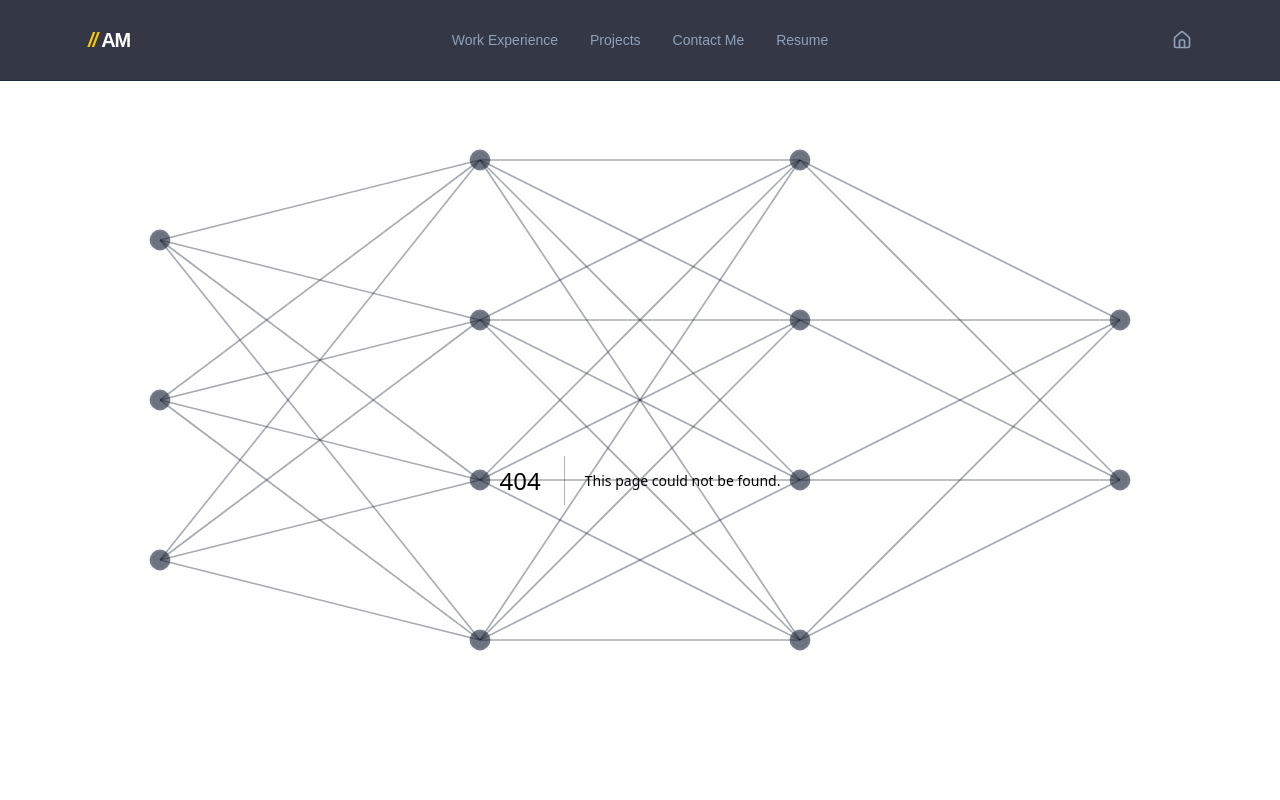
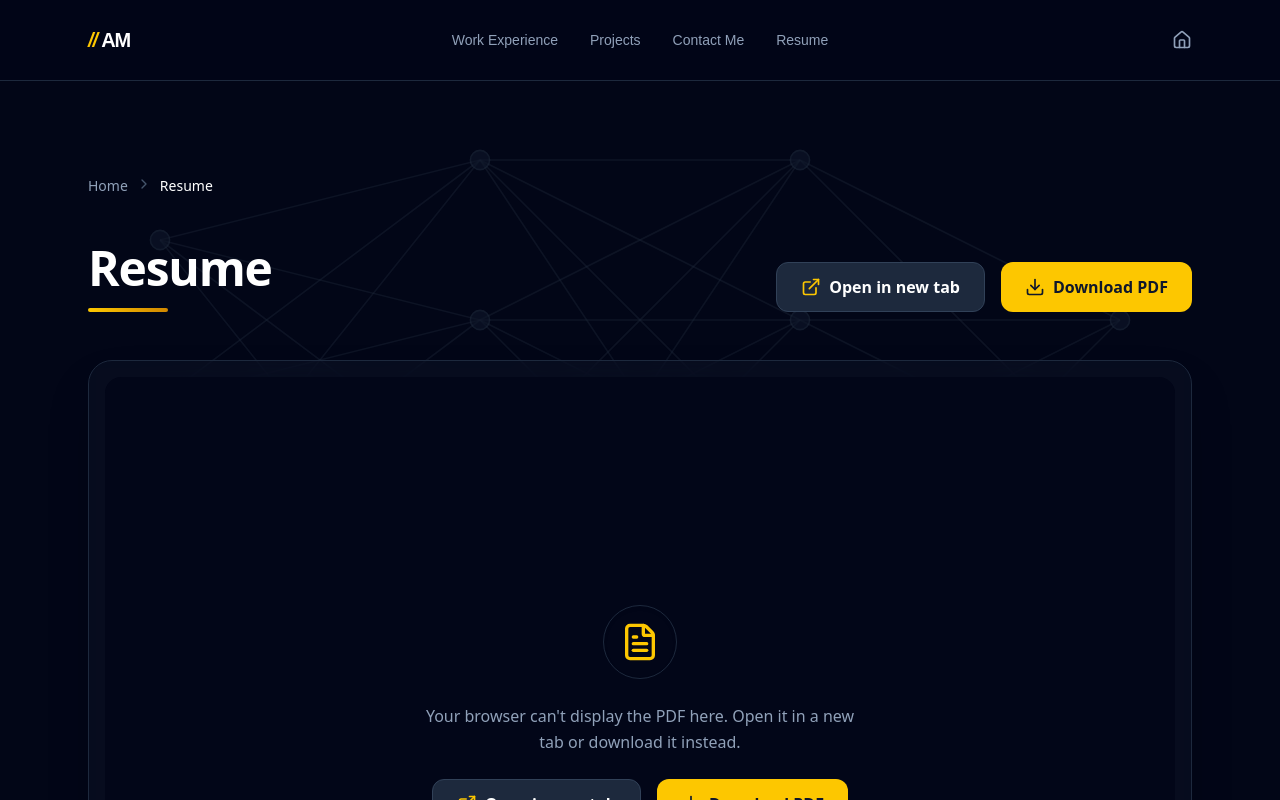
Before and after one commit to AlexMiloCS/My_portfolio, a Next.js app: page /resume in a window 1280 px wide. Before the commit this address had no page. Shown: the top 800 px of the page. Built offline with nearby package versions, Linux system fonts and the light colour scheme.

Commit message:
Add resume page and embedded CV

```diff
--- a/src/app/contact/page.jsx
+++ b/src/app/contact/page.jsx
@@ -1,13 +1,10 @@
-"use client";
-import React, { useState } from 'react';
+import React from 'react';
 import Link from 'next/link';
-import { Mail, ChevronRight, FileDown, ExternalLink, Download, X } from 'lucide-react';
+import { Mail, ChevronRight, FileDown } from 'lucide-react';
 import { GithubIcon, LinkedinIcon } from '../../components/Icons';
 import ContactCard from '../../components/ContactCard';
 
 export default function ContactPage() {
-  const [isResumeModalOpen, setIsResumeModalOpen] = useState(false);
-
   return (
     <div className="min-h-screen text-slate-200 selection:bg-cyan-500/30 font-sans">
       <main className="max-w-6xl mx-auto px-6 py-12 md:py-24 space-y-16 animate-in fade-in slide-in-from-bottom-8 duration-1000">
@@ -51,57 +48,13 @@ export default function ContactPage() {
             subtitle="Check out my code"
           />
           <ContactCard
-            href="#"
-            onClick={() => setIsResumeModalOpen(true)}
+            href="/resume"
             icon={<FileDown className="w-8 h-8 text-slate-300 group-hover:text-yellow-400 transition-colors" />}
             title="Resume"
             subtitle="View or download"
           />
         </section>
       </main>
-
-      {/* RESUME MODAL */}
-      {isResumeModalOpen && (
-        <div className="fixed inset-0 z-[100] flex items-center justify-center bg-slate-950/80 backdrop-blur-md p-4 animate-in fade-in duration-300">
-          <div className="bg-slate-900 border border-slate-800 p-8 rounded-2xl max-w-sm w-full shadow-2xl relative">
-            <button
-              onClick={() => setIsResumeModalOpen(false)}
-              className="absolute top-4 right-4 text-slate-400 hover:text-white transition-colors"
-            >
-              <X className="w-5 h-5" />
-            </button>
-            <h3 className="text-2xl font-bold text-white mb-2 text-center">Resume</h3>
-            <p className="text-slate-400 text-center mb-8 text-sm">How would you like to view my resume?</p>
-
-            <div className="flex flex-col gap-4">
-              <a
-                href="https://drive.google.com/file/d/1XNfztoPkdDrrSUt0cUpBM969LAob0hiY/view?usp=sharing"
-                target="_blank"
-                rel="noopener noreferrer"
-                onClick={() => setIsResumeModalOpen(false)}
-                className="flex items-center justify-center gap-3 p-4 rounded-xl bg-slate-800 hover:bg-slate-700 text-white font-medium transition-colors border border-slate-700 hover:border-yellow-400/50"
-              >
-                <ExternalLink className="w-5 h-5 text-yellow-400" />
-                <span>Open in Browser<span className="text-yellow-400 ml-1 font-bold">*</span></span>
-              </a>
-              <a
-                href="https://github.com/AlexMiloCS/My_portfolio/releases/download/v1.0/Alex_Mil_CV_en.pdf"
-                target="_blank"
-                rel="noopener noreferrer"
-                onClick={() => setIsResumeModalOpen(false)}
-                className="flex items-center justify-center gap-3 p-4 rounded-xl bg-yellow-500 hover:bg-yellow-400 text-slate-950 font-bold transition-colors"
-              >
-                <Download className="w-5 h-5" />
-                Download PDF
-              </a>
-            </div>
-            <p className="mt-5 text-center text-[11px] text-slate-500 font-medium">
-              <span className="text-yellow-400/70 mr-1">*</span>
-              Browser preview securely routed via Google Drive
-            </p>
-          </div>
-        </div>
-      )}
     </div>
   );
 }
--- /dev/null
+++ b/src/app/resume/page.jsx
@@ -0,0 +1,73 @@
+import React from 'react';
+import Link from 'next/link';
+import { ChevronRight, ExternalLink, Download, FileText } from 'lucide-react';
+
+const CV_PATH = '/Alexandros_Mylonakis_CV.pdf';
+
+export const metadata = {
+  title: "Resume | Alexandros Mylonakis",
+};
+
+function ResumeActions() {
+  return (
+    <div className="flex flex-wrap gap-4">
+      <a href={CV_PATH} target="_blank" rel="noopener noreferrer" className="inline-flex items-center px-6 py-3 font-semibold text-white bg-slate-800 rounded-xl hover:bg-slate-700 transition-colors border border-slate-700 hover:border-yellow-400/50">
+        <ExternalLink className="w-5 h-5 mr-2 text-yellow-400" />
+        Open in new tab
+      </a>
+      <a href={CV_PATH} download="Alexandros_Mylonakis_CV.pdf" className="inline-flex items-center px-6 py-3 font-semibold text-slate-900 bg-yellow-400 rounded-xl hover:bg-yellow-300 transition-colors hover:shadow-[0_0_20px_-5px_rgba(250,204,21,0.5)]">
+        <Download className="w-5 h-5 mr-2" />
+        Download PDF
+      </a>
+    </div>
+  );
+}
+
+export default function ResumePage() {
+  return (
+    <div className="min-h-screen text-slate-200 selection:bg-cyan-500/30 font-sans pb-24">
+      <main className="max-w-6xl mx-auto px-6 py-12 md:py-24 space-y-12 animate-in fade-in slide-in-from-bottom-8 duration-1000">
+
+        {/* Breadcrumbs */}
+        <nav className="flex text-sm text-slate-400">
+          <Link href="/" className="hover:text-yellow-400 transition-colors">Home</Link>
+          <ChevronRight className="w-4 h-4 mx-2 text-slate-600" />
+          <span className="text-white font-medium">Resume</span>
+        </nav>
+
+        {/* HEADER */}
+        <section className="flex flex-col md:flex-row md:items-end md:justify-between gap-8">
+          <div className="space-y-4">
+            <h1 className="text-4xl md:text-5xl font-extrabold text-white tracking-tight">
+              Resume
+            </h1>
+            <div className="h-1 w-20 bg-gradient-to-r from-yellow-400 to-yellow-600 rounded-full"></div>
+          </div>
+          <ResumeActions />
+        </section>
+
+        {/* PDF VIEWER */}
+        <section className="rounded-3xl border border-slate-800 bg-slate-900/40 backdrop-blur-md p-2 md:p-4 shadow-2xl">
+          <object
+            data={CV_PATH}
+            type="application/pdf"
+            aria-label="Resume of Alexandros Mylonakis (PDF)"
+            className="w-full h-[75vh] md:h-[85vh] rounded-2xl bg-slate-950"
+          >
+            {/* Fallback for browsers that cannot embed PDFs (most mobile browsers) */}
+            <div className="flex flex-col items-center justify-center text-center gap-6 p-8 md:p-12 h-full">
+              <div className="p-4 bg-slate-950 rounded-full border border-slate-800 shadow-inner">
+                <FileText className="w-10 h-10 text-yellow-400" />
+              </div>
+              <p className="text-slate-400 max-w-md leading-relaxed">
+                Your browser can&apos;t display the PDF here. Open it in a new tab or download it instead.
+              </p>
+              <ResumeActions />
+            </div>
+          </object>
+        </section>
+
+      </main>
+    </div>
+  );
+}
--- a/src/components/ContactCard.jsx
+++ b/src/components/ContactCard.jsx
@@ -1,17 +1,15 @@
 "use client";
 import React, { useState } from 'react';
+import Link from 'next/link';
 
-export default function ContactCard({ href, icon, title, subtitle, onClick }) {
+export default function ContactCard({ href, icon, title, subtitle }) {
   const [copied, setCopied] = useState(false);
   const isMailTo = href?.startsWith('mailto:');
+  const isInternal = href?.startsWith('/');
+  const opensInNewTab = !isMailTo && !isInternal;
+  const CardLink = isInternal ? Link : 'a';
 
   const handleClick = async (e) => {
-    if (onClick) {
-      e.preventDefault();
-      onClick(e);
-      return;
-    }
-
     if (isMailTo) {
       e.preventDefault();
       const email = href.replace('mailto:', '');
@@ -26,11 +24,11 @@ export default function ContactCard({ href, icon, title, subtitle, onClick }) {
   };
 
   return (
-    <a
+    <CardLink
       href={href || "#"}
       onClick={handleClick}
-      target={isMailTo || onClick ? undefined : "_blank"}
-      rel={isMailTo || onClick ? undefined : "noopener noreferrer"}
+      target={opensInNewTab ? "_blank" : undefined}
+      rel={opensInNewTab ? "noopener noreferrer" : undefined}
       className="group flex flex-col items-center justify-center p-8 text-center rounded-2xl bg-slate-900/40 border border-slate-800 hover:border-yellow-400/50 hover:bg-slate-900 transition-all duration-300 hover:shadow-[0_0_30px_-5px_rgba(250,204,21,0.15)] hover:-translate-y-1 cursor-pointer relative"
     >
       <div className="mb-6 p-4 bg-slate-950 rounded-full border border-slate-800 group-hover:scale-110 transition-transform duration-500 shadow-inner">
@@ -42,6 +40,6 @@ export default function ContactCard({ href, icon, title, subtitle, onClick }) {
       <p className={`text-sm transition-colors duration-300 ${copied ? 'text-green-400 font-medium' : 'text-slate-400'}`}>
         {copied ? 'Copied to clipboard!' : subtitle}
       </p>
-    </a>
+    </CardLink>
   );
 }
--- a/src/components/Topbar.jsx
+++ b/src/components/Topbar.jsx
@@ -1,10 +1,9 @@
 "use client";
 import React, { useState, useEffect } from 'react';
 import Link from 'next/link';
-import { Home, X, ExternalLink, Download, Menu } from 'lucide-react';
+import { Home, X, Menu } from 'lucide-react';
 
 export default function Topbar() {
-  const [isResumeModalOpen, setIsResumeModalOpen] = useState(false);
   const [isMobileMenuOpen, setIsMobileMenuOpen] = useState(false);
 
   // Prevent scrolling when mobile menu is open
@@ -31,7 +30,7 @@ export default function Topbar() {
           <NavLink href="/work_experience">Work Experience</NavLink>
           <NavLink href="/projects">Projects</NavLink>
           <NavLink href="/contact">Contact Me</NavLink>
-          <NavButton onClick={() => setIsResumeModalOpen(true)}>Resume</NavButton>
+          <NavLink href="/resume">Resume</NavLink>
         </nav>
 
         <Link href="/" className="hidden md:flex md:absolute md:right-6 text-slate-400 hover:text-yellow-400 transition-colors" aria-label="Home">
@@ -60,58 +59,7 @@ export default function Topbar() {
           <Link href="/work_experience" onClick={() => setIsMobileMenuOpen(false)} className="relative z-10 text-2xl font-semibold tracking-wide text-slate-200 hover:text-yellow-400 transition-all active:scale-95">Work Experience</Link>
           <Link href="/projects" onClick={() => setIsMobileMenuOpen(false)} className="relative z-10 text-2xl font-semibold tracking-wide text-slate-200 hover:text-yellow-400 transition-all active:scale-95">Projects</Link>
           <Link href="/contact" onClick={() => setIsMobileMenuOpen(false)} className="relative z-10 text-2xl font-semibold tracking-wide text-slate-200 hover:text-yellow-400 transition-all active:scale-95">Contact Me</Link>
-          <button
-            onClick={() => {
-              setIsMobileMenuOpen(false);
-              setIsResumeModalOpen(true);
-            }}
-            className="relative z-10 text-2xl font-semibold tracking-wide text-slate-200 hover:text-yellow-400 transition-all active:scale-95"
-          >
-            Resume
-          </button>
-        </div>
-      )}
-
-      {/* RESUME MODAL */}
-      {isResumeModalOpen && (
-        <div className="fixed inset-0 z-[100] flex items-center justify-center bg-slate-950/80 backdrop-blur-md p-4 animate-in fade-in duration-300">
-          <div className="bg-slate-900 border border-slate-800 p-8 rounded-2xl max-w-sm w-full shadow-2xl relative">
-            <button
-              onClick={() => setIsResumeModalOpen(false)}
-              className="absolute top-4 right-4 text-slate-400 hover:text-white transition-colors"
-            >
-              <X className="w-5 h-5" />
-            </button>
-            <h3 className="text-2xl font-bold text-white mb-2 text-center">Resume</h3>
-            <p className="text-slate-400 text-center mb-8 text-sm">How would you like to view my resume?</p>
-
-            <div className="flex flex-col gap-4">
-              <a
-                href="https://drive.google.com/file/d/1XNfztoPkdDrrSUt0cUpBM969LAob0hiY/view?usp=sharing"
-                target="_blank"
-                rel="noopener noreferrer"
-                onClick={() => setIsResumeModalOpen(false)}
-                className="flex items-center justify-center gap-3 p-4 rounded-xl bg-slate-800 hover:bg-slate-700 text-white font-medium transition-colors border border-slate-700 hover:border-yellow-400/50"
-              >
-                <ExternalLink className="w-5 h-5 text-yellow-400" />
-                <span>Open in Browser<span className="text-yellow-400 ml-1 font-bold">*</span></span>
-              </a>
-              <a
-                href="https://github.com/AlexMiloCS/My_portfolio/releases/download/v1.0/Alex_Mil_CV_en.pdf"
-                target="_blank"
-                rel="noopener noreferrer"
-                onClick={() => setIsResumeModalOpen(false)}
-                className="flex items-center justify-center gap-3 p-4 rounded-xl bg-yellow-500 hover:bg-yellow-400 text-slate-950 font-bold transition-colors"
-              >
-                <Download className="w-5 h-5" />
-                Download PDF
-              </a>
-            </div>
-            <p className="mt-5 text-center text-[11px] text-slate-500 font-medium">
-              <span className="text-yellow-400/70 mr-1">*</span>
-              Browser preview securely routed via Google Drive
-            </p>
-          </div>
+          <Link href="/resume" onClick={() => setIsMobileMenuOpen(false)} className="relative z-10 text-2xl font-semibold tracking-wide text-slate-200 hover:text-yellow-400 transition-all active:scale-95">Resume</Link>
         </div>
       )}
     </>
@@ -130,15 +78,3 @@ function NavLink({ href, children, ...props }) {
     </Link>
   );
 }
-
-function NavButton({ onClick, children }) {
-  return (
-    <button
-      onClick={onClick}
-      className="text-sm font-medium text-slate-400 hover:text-yellow-400 transition-colors relative group"
-    >
-      {children}
-      <span className="absolute -bottom-1 left-0 w-0 h-0.5 bg-yellow-400 transition-all duration-300 group-hover:w-full"></span>
-    </button>
-  );
-}
```
Also changed, not shown: 1 other file (tests, documents, lock files or other folders).
